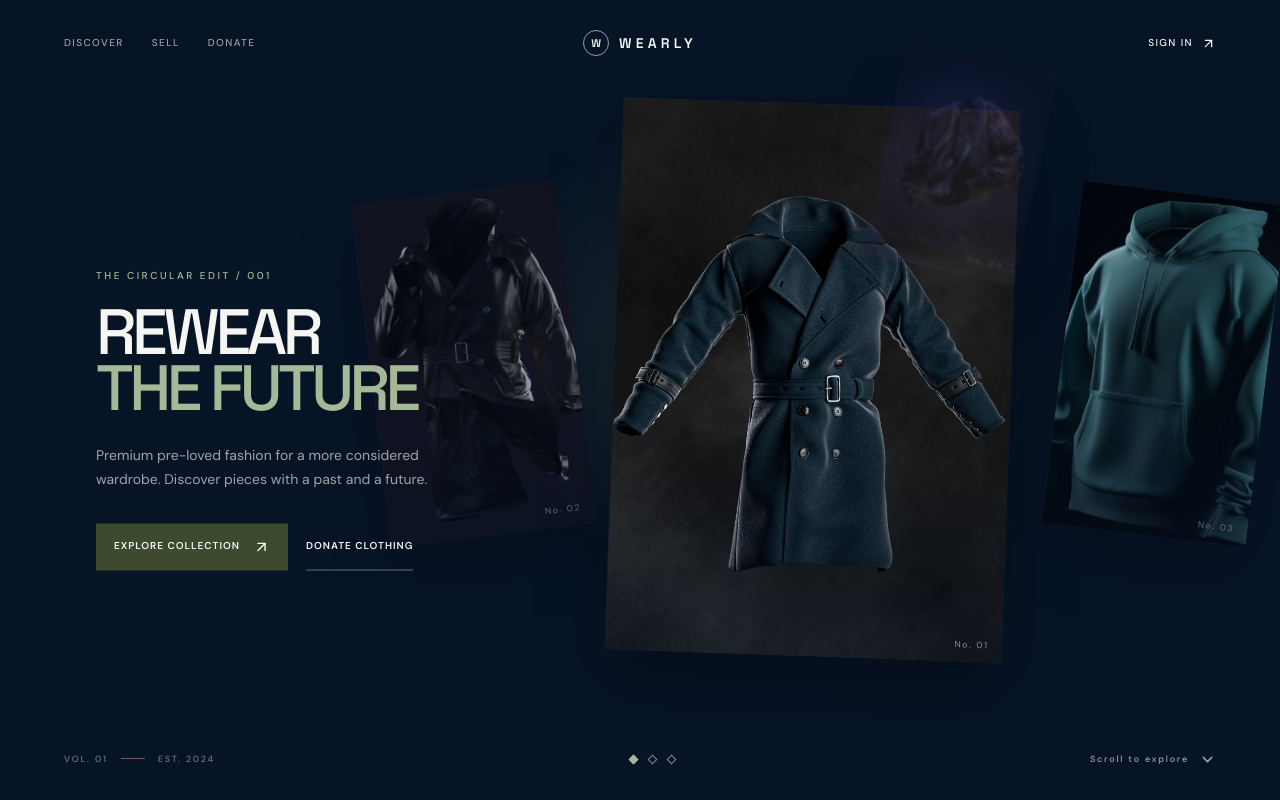
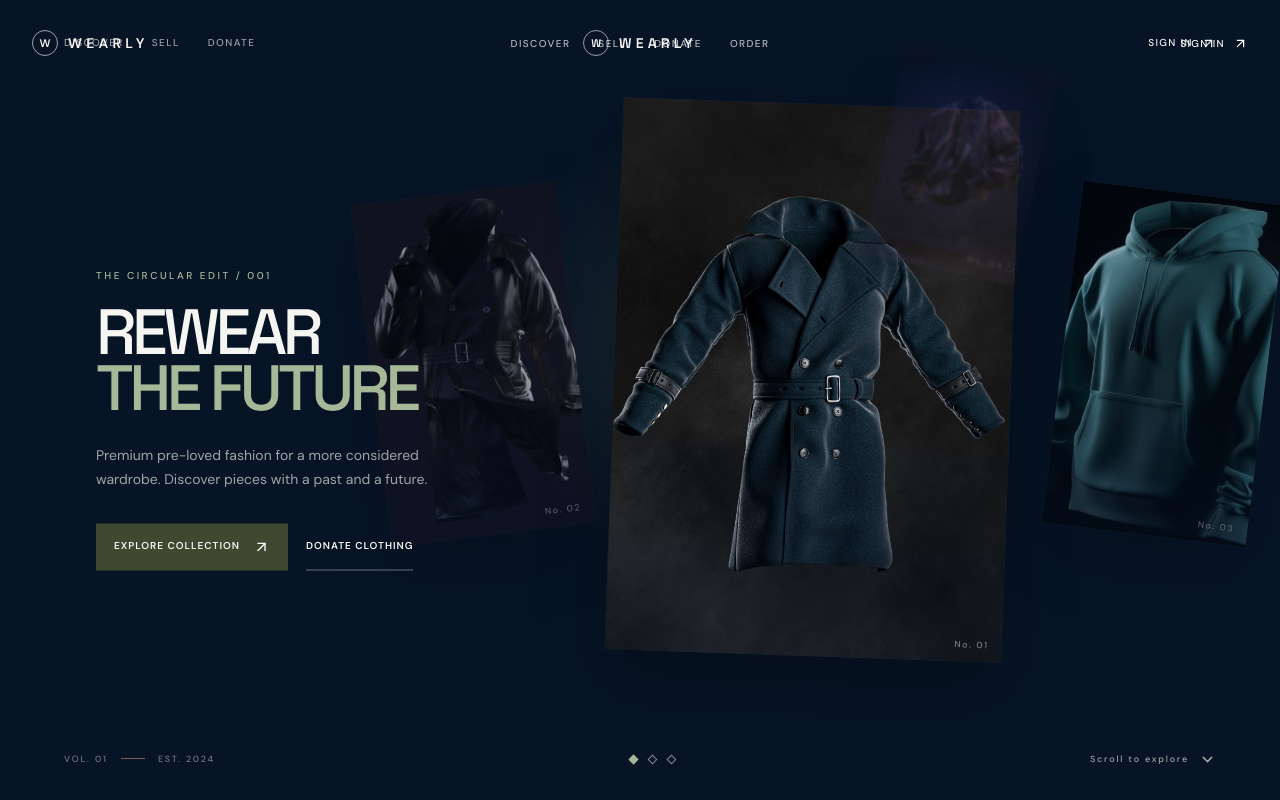
Before and after one commit to yasminansari-dev/wearly, a React (Vite) app: page / in a window 1280 px wide. Built offline with nearby package versions, Linux system fonts and the light colour scheme; no server answers.

Commit message:
Fix Google login frontend state

```diff
--- a/src/App.jsx
+++ b/src/App.jsx
@@ -1,15 +1,18 @@
-import { useEffect } from "react";
+import { useEffect, useState } from "react";
 import Navbar from "./components/Navbar";
-import { completeGoogleLogin } from "./api";
+import { completeGoogleLogin, getCurrentUser } from "./api";
 
 function App() {
+  const [currentUser, setCurrentUser] = useState(null);
+
   useEffect(() => {
     completeGoogleLogin();
+    getCurrentUser()
+      .then(setCurrentUser)
+      .catch(() => setCurrentUser(null));
   }, []);
 
-  return (
-    <Navbar />
-  );
+  return <Navbar currentUser={currentUser} />;
 }
 
 export default App;
--- a/src/api.js
+++ b/src/api.js
@@ -3,6 +3,7 @@ const API_REQUEST_BASE = import.meta.env.DEV ? "/api" : API_BASE_URL;
 
 async function request(path, options = {}) {
   const response = await fetch(`${API_REQUEST_BASE}${path}`, {
+    credentials: "include",
     headers: {
       "Content-Type": "application/json",
       ...options.headers,
@@ -36,6 +37,16 @@ export function registerUser(details) {
   });
 }
 
+export function getCurrentUser() {
+  return request("/").then((payload) => {
+    if (payload?.message && !payload.user) {
+      return null;
+    }
+
+    return payload?.user || payload;
+  });
+}
+
 export function startGoogleLogin() {
   window.location.assign(`${API_BASE_URL}/auth/login`);
 }
--- a/src/components/Navbar.jsx
+++ b/src/components/Navbar.jsx
@@ -1,8 +1,12 @@
 import { useEffect, useState } from "react";
+import { ArrowUpRight, Menu, X } from "lucide-react";
 import AuthPage from "./AuthPage";
 import ForHero from "./forhero";
 
-function Navbar() {
+const primaryLinks = ["Discover", "Sell", "Donate", "Order"];
+
+function Navbar({ currentUser }) {
+  const [menuOpen, setMenuOpen] = useState(false);
   const [currentHash, setCurrentHash] = useState(window.location.hash);
 
   useEffect(() => {
@@ -11,13 +15,71 @@ function Navbar() {
     return () => window.removeEventListener("hashchange", handleHashChange);
   }, []);
 
-  const isAuthPage = currentHash === "#login" || currentHash === "#register" || currentHash === "#forgot-password";
+  const isAuthPage = ["#login", "#register", "#forgot-password"].includes(currentHash);
 
   if (isAuthPage) {
     return <AuthPage initialMode={currentHash === "#register" ? "register" : "login"} />;
   }
 
-  return <ForHero />;
+  return (
+    <>
+      <header className="absolute inset-x-0 top-0 z-20">
+        <nav
+          className="mx-auto flex min-h-[82px] w-[calc(100%-32px)] max-w-[1440px] flex-wrap items-center gap-6 px-[5vw] py-[30px] sm:w-[calc(100%-64px)] lg:grid lg:grid-cols-[1fr_auto_1fr] lg:gap-10 lg:px-0"
+          aria-label="Main navigation"
+        >
+          <a
+            href="#"
+            aria-label="Wearly home"
+            className="inline-flex items-center gap-2.5 text-[14px] font-semibold tracking-[0.3em] text-[#f7f3ee] transition-transform duration-200 hover:-translate-y-0.5 focus-visible:outline-none focus-visible:ring-2 focus-visible:ring-[#6a7d5f]"
+          >
+            <span className="grid h-[26px] w-[26px] place-items-center rounded-full border border-white/60 text-[11px] tracking-[0]">W</span>
+            WEARLY
+          </a>
+
+          <div className={`${menuOpen ? "flex" : "hidden"} order-3 w-full flex-col gap-4 pt-4 lg:order-none lg:col-start-2 lg:row-start-1 lg:flex lg:w-auto lg:flex-row lg:justify-self-center lg:gap-7 lg:pt-0`}>
+            {primaryLinks.map((link) => (
+              <a
+                key={link}
+                href={`#${link.toLowerCase()}`}
+                onClick={() => setMenuOpen(false)}
+                className="text-[10px] font-medium uppercase tracking-[0.14em] text-white/70 transition hover:-translate-y-0.5 hover:text-white focus-visible:outline-none focus-visible:ring-2 focus-visible:ring-[#6a7d5f]"
+              >
+                {link}
+              </a>
+            ))}
+          </div>
+
+          <div className={`${menuOpen ? "flex" : "hidden"} order-4 w-full pt-4 lg:order-none lg:col-start-3 lg:row-start-1 lg:ml-0 lg:flex lg:w-auto lg:justify-self-end lg:pt-0`}>
+            {currentUser ? (
+              <span className="inline-flex items-center gap-2 text-[10px] font-medium uppercase tracking-[0.14em] text-white">
+                {currentUser.username || currentUser.email || "Account"}
+              </span>
+            ) : (
+              <a
+                href="#login"
+                onClick={() => setMenuOpen(false)}
+                className="inline-flex items-center gap-2 text-[10px] font-medium uppercase tracking-[0.14em] text-white transition hover:-translate-y-0.5 hover:text-white/90 focus-visible:outline-none focus-visible:ring-2 focus-visible:ring-[#6a7d5f]"
+              >
+                Sign in <ArrowUpRight size={15} />
+              </a>
+            )}
+          </div>
+
+          <button
+            className="ml-auto grid h-10 w-10 shrink-0 place-content-center text-white lg:hidden"
+            type="button"
+            aria-label={menuOpen ? "Close navigation menu" : "Open navigation menu"}
+            aria-expanded={menuOpen}
+            onClick={() => setMenuOpen((open) => !open)}
+          >
+            {menuOpen ? <X size={24} /> : <Menu size={24} />}
+          </button>
+        </nav>
+      </header>
+      <ForHero />
+    </>
+  );
 }
 
 export default Navbar;
```
